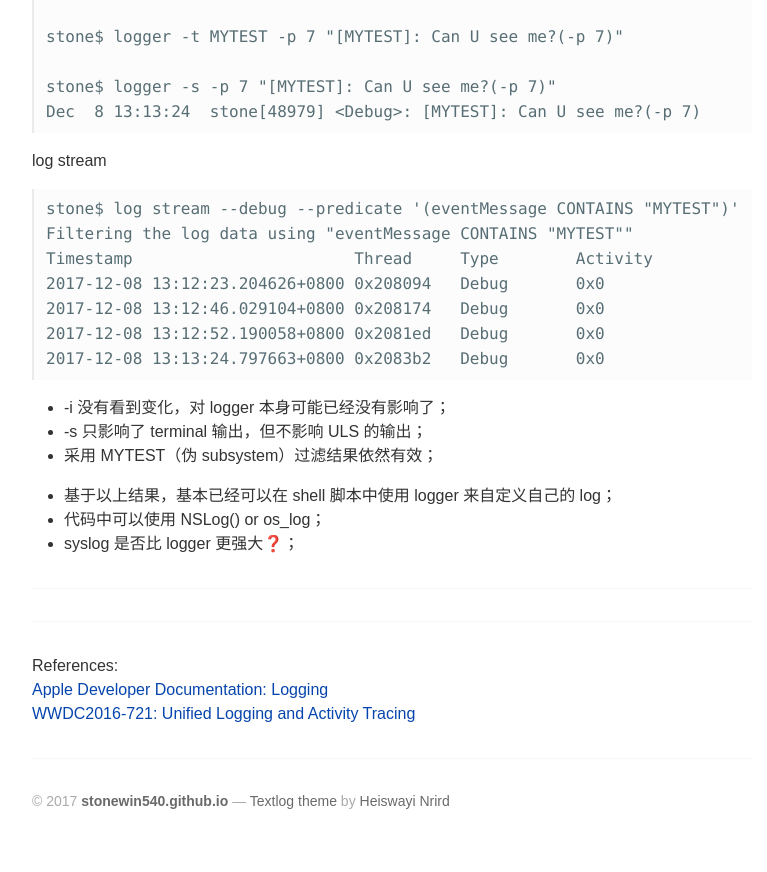
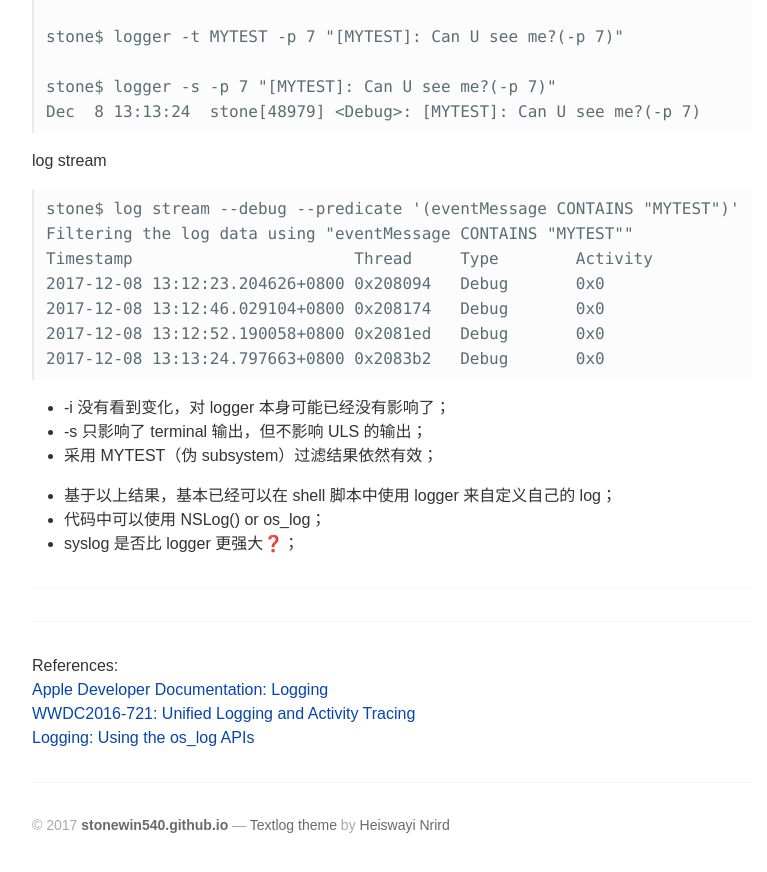
Before and after one commit to stonewin540/stonewin540.github.io, a Jekyll site: the page built from _posts/2017-12-08-Unified-Logging-System.md, in a window 1280 px wide and 900 px high, scrolled down 2373 px. Shown: the top 872 px of the window, without its empty margins (8-775 px from the left). Built offline with Jekyll 4.4.1, drawn with Linux system fonts in a browser that asks for light colours; some web fonts are replaced.

Commit message:
Unified Logging System: Apple Sample Code reference;

```diff
--- a/_posts/2017-12-08-Unified-Logging-System.md
+++ b/_posts/2017-12-08-Unified-Logging-System.md
@@ -125,3 +125,4 @@ Timestamp                       Thread     Type        Activity             PID
 References: <br />
 [Apple Developer Documentation: Logging](https://developer.apple.com/documentation/os/logging#2878594?language=objc)<br />
 [WWDC2016-721: Unified Logging and Activity Tracing](https://developer.apple.com/videos/play/wwdc2016/721/)<br />
+[Logging: Using the os_log APIs](https://developer.apple.com/library/content/samplecode/Logging/Introduction/Intro.html)<br />
```
